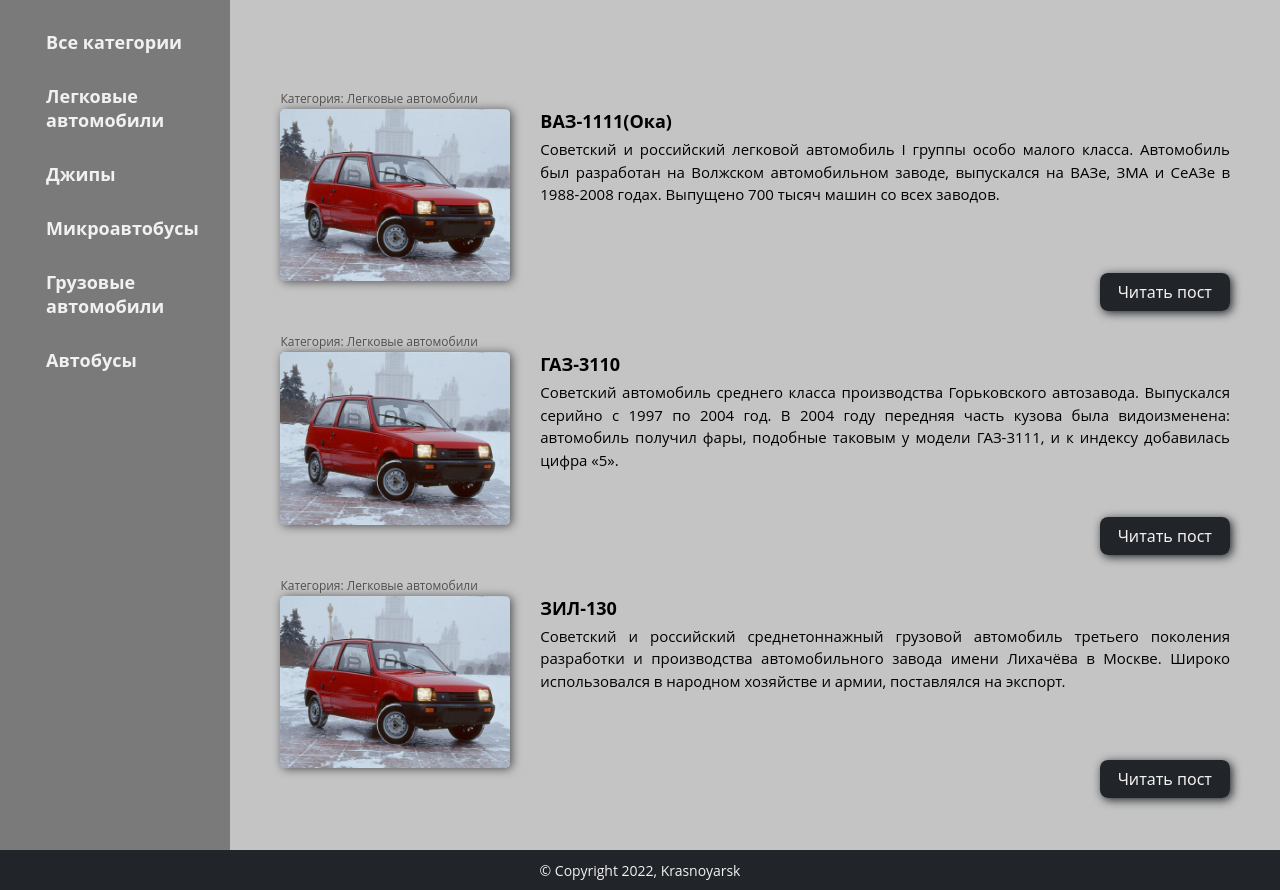
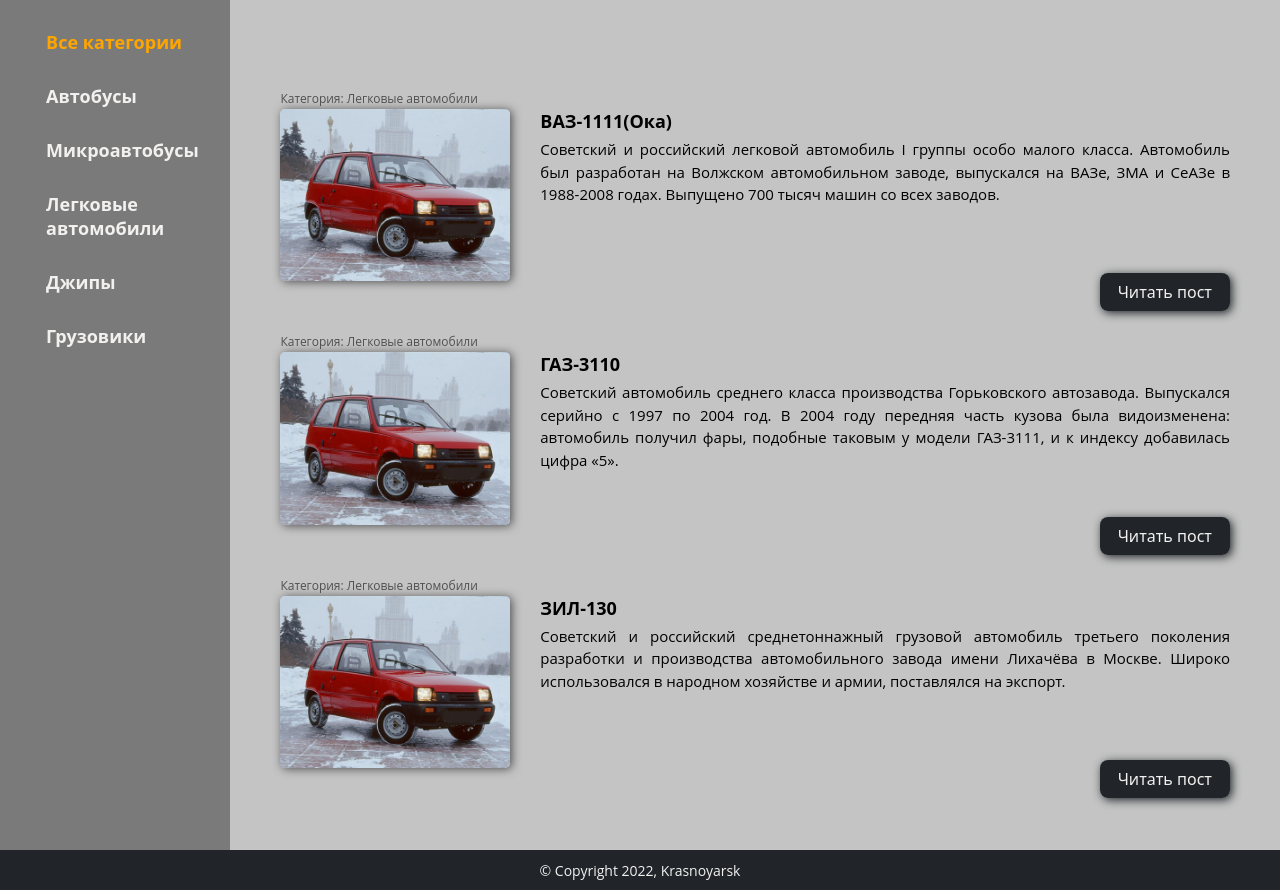
Before and after one commit to Viktor1732/russian_cars, a Django app: page / in a window 1280 px wide. Shown: the part 60-950 px from the top of the page. Run offline with Django 4.2, Linux system fonts and the light colour scheme; data comes from the database, SQL or seed files in the repository.

Commit message:
Прописал отображение по категориям: 1. В index.html добавлено поведение при выборе категории, добавлен цикл для отображения категорий. 2. Добавлена модель Category. 3. Добавлена ссылка в urls. 4. Добавлена функция для отображения по категориям show_categories. 5. Изменена функция index. 6. В styles.css прописан стиль для выбранной категории.

```diff
--- a/russian_cars/auto_world/cars/models.py
+++ b/russian_cars/auto_world/cars/models.py
@@ -23,3 +23,6 @@ class Category(models.Model):
 
     def __str__(self):
         return self.name
+
+    def get_absolute_url(self):
+        return reverse("cats", kwargs={"cat_id": self.pk})
--- a/russian_cars/auto_world/cars/static/cars/css/styles.css
+++ b/russian_cars/auto_world/cars/static/cars/css/styles.css
@@ -95,6 +95,13 @@ body a {
     font-weight: 700;
 }
 
+.selected {
+    margin: 30px 0 30px 0;
+    color: #FFA500;
+    font-size: 18px;
+    font-weight: 700;
+}
+
 
 /*content*/
 .content {
--- a/russian_cars/auto_world/cars/templates/cars/base.html
+++ b/russian_cars/auto_world/cars/templates/cars/base.html
@@ -17,7 +17,9 @@
     <nav class="nav">
         <div class="nav-list">
             <ul class="nav-items">
-                    <li class="nav-logo"><a href="{% url 'home' %}"><div class="logo-img"></div></a></li>
+                <li class="nav-logo"><a href="{% url 'home' %}">
+                    <div class="logo-img"></div>
+                </a></li>
                 {% for m in menu %}
                 <li class="nav-item"><a class="nav-link" href="{% url m.url_name %}">{{ m.title }}</a></li>
                 {% endfor %}
@@ -38,15 +40,25 @@
     <!--Sidebar слева-->
     <div class="main-nav">
         <ul class="main-nav-items">
-                <li class="main-nav-item"><a class="main-nav-link" href="#!">Все категории</a></li>
-                <li class="main-nav-item"><a class="main-nav-link" href="#!">Легковые автомобили</a> </li>
-                <li class="main-nav-item"><a class="main-nav-link" href="#!">Джипы</a> </li>
-                <li class="main-nav-item"><a class="main-nav-link" href="#!">Микроавтобусы</a> </li>
-                <li class="main-nav-item"><a class="main-nav-link" href="#!">Грузовые автомобили</a> </li>
-                <li class="main-nav-item"><a class="main-nav-link" href="#!">Автобусы</a> </li>
+
+            {% if cat_selected == 0 %}
+                <li class="selected">Все категории</li>
+            {% else %}
+                <li class="main-nav-item"><a class="main-nav-link" href="{% url 'home' %}">Все категории</a></li>
+            {% endif %}
+
+            {% for c in cats %}
+                {% if c.pk == cat_selected %}
+                    <li class="selected">{{ c.name }}</li>
+                {% else %}
+                    <li class="main-nav-item"><a class="main-nav-link" href="{{ c.get_absolute_url }}">{{ c.name }}</a></li>
+                {% endif %}
+            {% endfor %}
+
         </ul>
     </div>
     {% endblock mainmenu %}
+
     <!--content-->
     {%block content%}
     {% endblock content %}
--- a/russian_cars/auto_world/cars/urls.py
+++ b/russian_cars/auto_world/cars/urls.py
@@ -8,4 +8,5 @@ urlpatterns = [
     path('add_page/', add_page, name='add_page'),
     path('contact/', contact, name='contact'),
     path('post/<int:post_id>/', show_post, name='post'),
+    path('cats/<int:cat_id>/', show_categories, name='cats'),
 ]
--- a/russian_cars/auto_world/cars/views.py
+++ b/russian_cars/auto_world/cars/views.py
@@ -13,7 +13,11 @@ login = ["Регистрация", "Войти"]
 
 def index(request):
     posts = Cars.objects.all()
+    cats = Category.objects.all()
+
     context = {
+        'cats': cats,
+        'cat_selected': 0,
         'login': login,
         'menu': menu,
         'title': 'Главная страница',
@@ -38,5 +42,20 @@ def show_post(request, post_id):
     return HttpResponse(f'Отображение статьи с номером id: {post_id}')
 
 
+def show_categories(request, cat_id):
+    posts = Cars.objects.filter(cat_id=cat_id)
+    cats = Category.objects.all()
+
+    context = {
+        'cats': cats,
+        'cat_selected': cat_id,
+        'login': login,
+        'menu': menu,
+        'title': 'Главная страница',
+        'posts': posts
+    }
+    return render(request, 'cars/index.html', context=context)
+
+
 def pageNotFound(request, exception):
     return HttpResponseNotFound('<h1>Страница не найдена</h1>')
```
Lines whose indentation alone changed are shown as unchanged.
